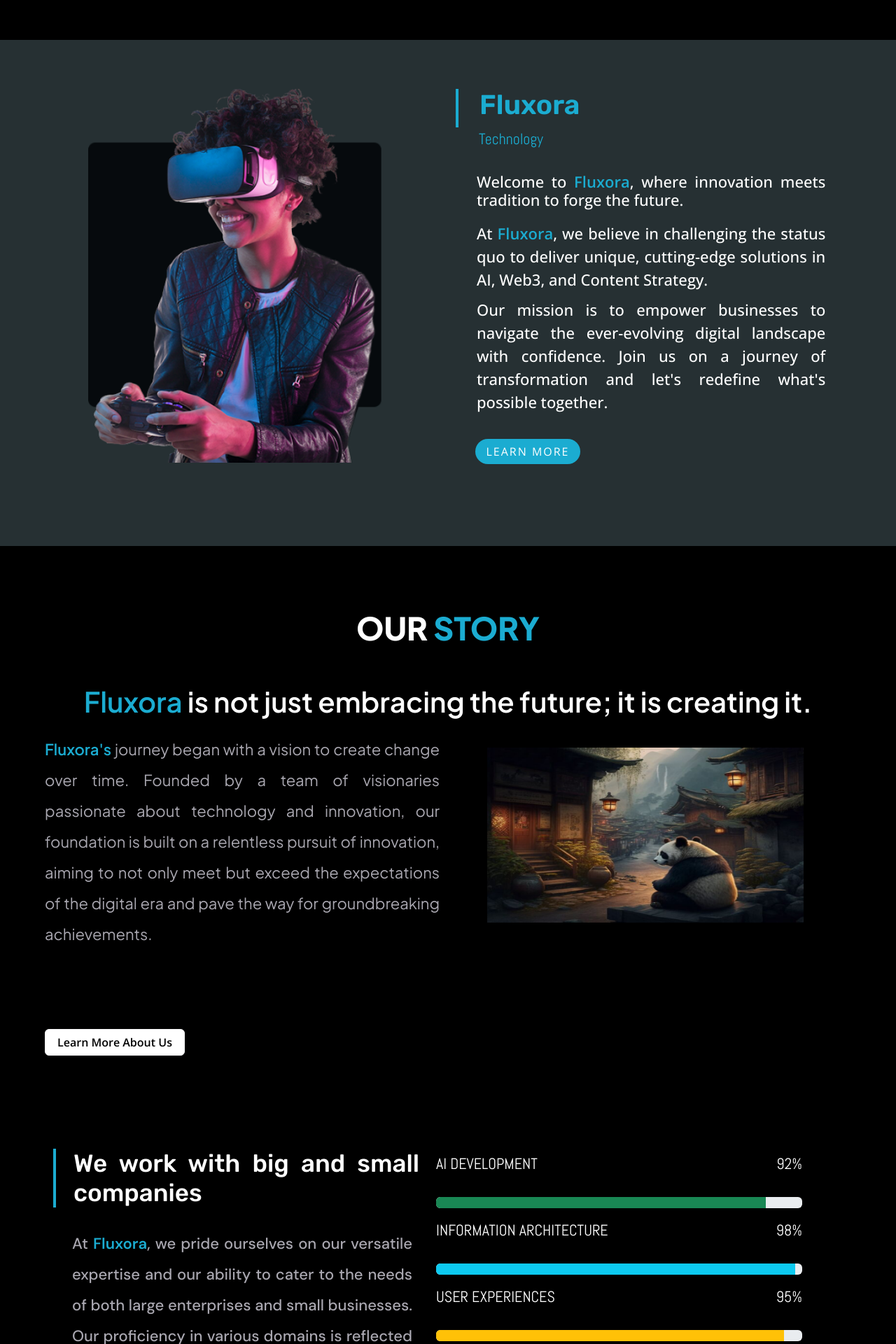
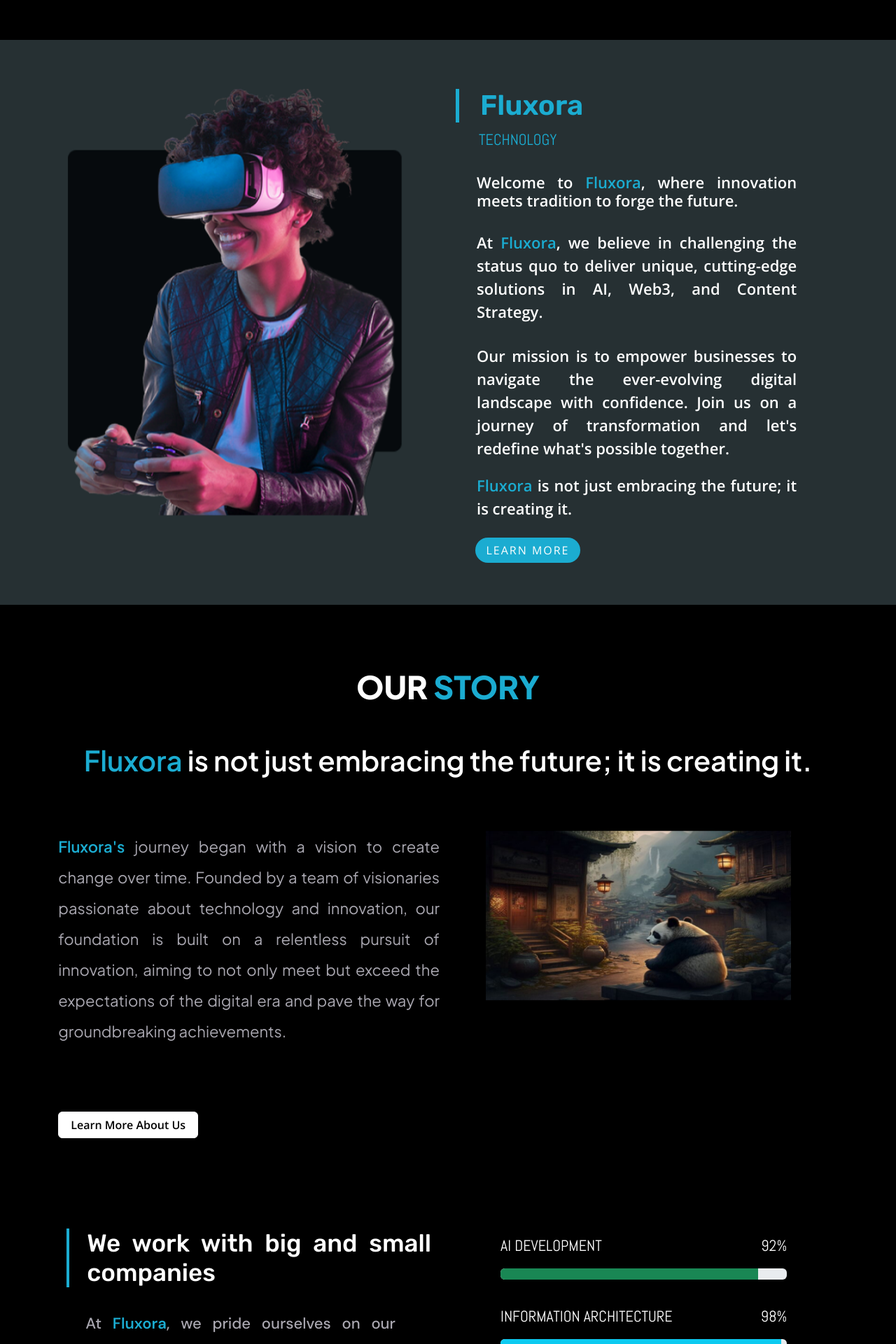
Before and after one commit to Mubashir-Ahmad/fluxora, a React (Create React App) app: page / in a window 1280 px wide. Shown: the part 820-2740 px from the top of the page at 70% size. Built offline with nearby package versions, Linux system fonts and the light colour scheme; some icons are missing.

Commit message:
10 commit

```diff
--- a/src/components/Homee/Home.jsx
+++ b/src/components/Homee/Home.jsx
@@ -154,13 +154,15 @@ function Home() {
           </div>
           <div className="col-lg" style={{paddingLeft: '10px'}} >
             <div className="fluxora_tech .upersection1_imgg" style={{display:"flex",flexDirection:'column',justifyContent:'flex-start'}}>
-            <div style={{borderLeft:'solid 4px #1BACD1',marginTop:'10px'}}>
-              <h1 style={{color:'#1BACD1',fontSize:'39px',textAlign:'left',fontWeight:'600',paddingLeft:'30px' }}className="lop">Fluxora</h1>
+
+            <div style={{marginTop:'10px'}}>
+              <h1 style={{borderLeft:'solid 5px #1BACD1',color:'#1BACD1',textAlign:'left',fontWeight:'600',paddingLeft:'30px',zIndex:'999',position:"relative" }}className="lop">Fluxora</h1>
             </div>
-              <p style={{color:'#1BACD1',fontSize:'22px',textAlign:'left',paddingLeft:'33px'}} className="loop_1">Technology</p>
-          <h2 style={{color:'white',fontSize:'22px',fontWeight:'500',textAlign:'justify',marginTop:'15px',paddingLeft:'30px'}} className="opensans">Welcome to <span style={{ color: "#1bacd1",fontWeight:"600" }}>Fluxora</span>, where innovation meets tradition to forge the future.</h2>
-        <p style={{color:'white',fontSize:'22px',textAlign:'justify',fontWeight:'500',margin:'10px 0px' ,paddingLeft:'30px'} } className="opensans">At <span style={{ color: "#1bacd1",fontWeight:"600" }}>Fluxora</span>, we believe in challenging the status quo to deliver unique, cutting-edge solutions in AI, Web3, and Content Strategy.</p>
-        <p style={{color:'white',fontSize:'22px',textAlign:'justify',fontWeight:'500',paddingLeft:'30px'}} className="opensans" >Our mission is to empower businesses to navigate the ever-evolving digital landscape with confidence. Join us on a journey of transformation and let's redefine what's possible together.</p>
+              <p style={{color:'#1BACD1',fontSize:'22px',textAlign:'left',paddingLeft:'33px',zIndex:'999',position:"relative"}} className="loop_1">TECHNOLOGY</p>
+          <h2 style={{color:'white',fontSize:'22px',fontWeight:'600',textAlign:'justify',margin:'15px 0px',paddingLeft:'30px',zIndex:'999',position:"relative"}} className="opensans">Welcome to <span style={{ color: "#1bacd1",fontWeight:"600" }}>Fluxora</span>, where innovation meets tradition to forge the future.</h2>
+        <p style={{color:'white',fontSize:'22px',textAlign:'justify',fontWeight:'600',margin:'15px 0px' ,paddingLeft:'30px',zIndex:'999',position:"relative"} } className="opensans">At <span style={{ color: "#1bacd1",fontWeight:"600" }}>Fluxora</span>, we believe in challenging the status quo to deliver unique, cutting-edge solutions in AI, Web3, and Content Strategy.</p>
+        <p style={{color:'white',fontSize:'22px',textAlign:'justify',fontWeight:'600',margin:'15px 0px',paddingLeft:'30px',zIndex:'999',position:"relative"}} className="opensans" >Our mission is to empower businesses to navigate the ever-evolving digital landscape with confidence. Join us on a journey of transformation and let's redefine what's possible together.</p>
+        <p style={{color:'white',fontSize:'22px',textAlign:'justify',fontWeight:'600',margin:'5px 0px',paddingLeft:'30px',zIndex:'999',position:"relative"}} className="opensans" ><span style={{ color: "#1bacd1",fontWeight:"600" }}>Fluxora</span> is not just embracing the future; it is creating it.</p>
         <Button
               type="button"
               className="btn btn-light fluxora_btn"
@@ -168,6 +170,7 @@ function Home() {
             >
               <p className="opensans" style={{margin:'0px',textAlign:'center',color:'white',letterSpacing:2}}>LEARN MORE</p>
             </Button>
+
           </div>
           </div>
         </div>
@@ -181,7 +184,7 @@ function Home() {
           isBottomAnimationVisible ? "slide-iin" : ""
         }`}
         style={{
-          width:'90%',
+          width:'87%',
           paddingTop:'50px'
           // , paddingLeft:'40px',
           // paddingRight:'40px'
@@ -202,7 +205,7 @@ function Home() {
           <span style={{ color: "#1bacd1",fontWeight:"600" }}>Fluxora </span>is not just embracing the future; it is creating it.
           </p>
         </div>
-        <div className="row">
+        <div className="row" style={{marginTop:'35px'}}>
           <div className="col-lg ourstory">
             {/* <p className="upersection1_content_SideB_P">{t("first_content")}</p> */}
             <p className="upersection1_content_SideB_P service_ai_heading"><span style={{ color: "#1bacd1",fontWeight:"600" }}>Fluxora's</span> journey began with a vision to create change over time. Founded by a team of visionaries passionate about technology and innovation, our foundation is built on a relentless pursuit of innovation, aiming to not only meet but exceed the expectations of the digital era and pave the way for groundbreaking achievements.</p>
@@ -220,41 +223,51 @@ function Home() {
             <img src={image3} className="upersection1_img" />
           </div>
         </div>
-          <div className="row" style={{width:'97%',paddingTop:'10%'}}>
+          <div className="row" style={{width:'100%',paddingTop:'10%'}}>
             <div className="col-lg" style={{marginTop:'10px'}}>
               <div style={{borderLeft:'solid 4px #1BACD1',marginTop:'10px'}}>
                 <h2 style={{color:'white',fontWeight:'500',position:'relative',zIndex:999,fontSize:'35px',textAlign:'justify',marginLeft:'25px'}} className="lop">
                 We work with big and small companies
                 </h2>
               </div>
-              <h3 className="service_ai" style={{color: '#A9A7B0',lineHeight:'2',margin:'30px 10px 10px 27px',fontSize:'22px',fontWeight:'500',position:'relative',zIndex:999,textAlign:'justify'}}>
+              <h3 className="service_ai" style={{width:'85%',color: '#A9A7B0',lineHeight:'2',margin:'30px 10px 10px 27px',fontSize:'22px',fontWeight:'500',position:'relative',zIndex:999,textAlign:'justify'}}>
               At <span style={{ color: "#1bacd1",fontWeight:"600" }}>Fluxora</span>, we pride ourselves on our versatile expertise and our ability to cater to the needs of both large enterprises and small businesses. Our proficiency in various domains  is reflected in our success rates:
               </h3>
-              <h3 className="service_ai" style={{color: '#A9A7B0',lineHeight:'2',margin:'30px 10px 10px 27px',fontSize:'22px',textAlign:'justify',fontWeight:'500',position:'relative',zIndex:999}}>
+              <h3 className="service_ai" style={{width:'85%',color: '#A9A7B0',lineHeight:'2',margin:'30px 10px 10px 27px',fontSize:'22px',textAlign:'justify',fontWeight:'500',position:'relative',zIndex:999}}>
               Partner with <span style={{ color: "#1bacd1",fontWeight:"600" }}>Fluxora</span>, where expertise meets excellence, regardless of the size of your business.
               </h3>
             </div>
             <div className="col-lg" style={{marginTop:'10px'}}>
+              <div className="progress_box">
                   <div className="progress_bar">
+                    <div className="progress_barr">
                     <p>AI DEVELOPMENT</p>
                     <p>92%</p>
+                    </div>
+            <ProgressBar variant="success" now={90} />
                   </div>
-            <ProgressBar variant="success" now={90} />
             <div className="progress_bar">
+            <div className="progress_barr">
                     <p>INFORMATION ARCHITECTURE</p>
                     <p>98%</p>
                   </div>
             <ProgressBar variant="info" now={98} />
+                  </div>
             <div className="progress_bar">
+            <div className="progress_barr">
                     <p>USER EXPERIENCES</p>
                     <p>95%</p>
               </div>
             <ProgressBar variant="warning" now={95} />
+              </div>
             <div className="progress_bar">
+            <div className="progress_barr">
                     <p>USER INTERFACE</p>
                     <p>88%</p>
                   </div>
             <ProgressBar variant="danger" now={88} />
+                  </div>
+            </div>
             </div>
           </div>
       </div>
@@ -266,7 +279,7 @@ function Home() {
           <div className="row" style={{ justifyContent: "center" }}>
             <div className="col-lg uppersection3_box1">
               <h5 className="service_ai_heading">Content Strategy</h5>
-              <p className="service_ai" style={{color:'white',fontSize:'17px',textAlign:'justify',fontWeight:'500'}}>In a world flooded with information, Fluxora crafts content that cuts through the noise. Our strategic approach ensures your message not only reaches but resonates with your audience, driving engagement and fostering lasting connections. Let's tell your story in a way that captivates and convinces.</p>
+              <p className="service_ai" style={{color:'#a6abab',fontSize:'17px',textAlign:'justify',fontWeight:'500',padding:'16px 0px'}}>In a world flooded with information, Fluxora crafts content that cuts through the noise. Our strategic approach ensures your message not only reaches but resonates with your audience, driving engagement and fostering lasting connections. Let's tell your story in a way that captivates and convinces.</p>
               <img src={image9} />
               <div className="overlay">
                 <div className="overlay-content">
@@ -297,7 +310,7 @@ function Home() {
             </div>
             <div className="col-lg uppersection3_box1">
               <h5 className="service_ai_heading">AI</h5>
-              <p className="service_ai" style={{color:'white',fontSize:'17px',textAlign:'justify',fontWeight:'500'}}>At Fluxora, AI is more than just technology; it's the key to unlocking unprecedented opportunities for growth and innovation. Our AI solutions are designed to transform complex challenges into simple solutions, optimizing operations and enhancing decision-making processes. Embrace AI with Fluxora and lead the charge in your industry.</p>
+              <p className="service_ai" style={{color:'#a6abab',fontSize:'17px',textAlign:'justify',padding:'16px 0px',fontWeight:'500'}}>At Fluxora, AI is more than just technology; it's the key to unlocking unprecedented opportunities for growth and innovation. Our AI solutions are designed to transform complex challenges into simple solutions, optimizing operations and enhancing decision-making processes. Embrace AI with Fluxora and lead the charge in your industry.</p>
               <img src={image9} />
               <div className="overlay">
                 <div className="overlay-content">
@@ -318,7 +331,7 @@ function Home() {
             <div className="col-lg uppersection3_box1">
               <h5 className="service_ai_heading">Web3.0</h5>
 
-              <p style={{color:'white',fontSize:'17px',textAlign:'justify',fontWeight:'500',}} className="service_ai">Step into the future with Fluxora's Web3 services, where decentralization opens up a new realm of possibilities. From blockchain to digital assets, our expertise empowers clients to navigate the Web3 space confidently. Whether it's launching an NFT project or integrating blockchain technology, Fluxora is your gateway to the next digital revolution.</p>
+              <p style={{color:'#a6abab',fontSize:'17px',textAlign:'justify',fontWeight:'500',padding:'16px 0px'}} className="service_ai">Step into the future with Fluxora's Web3 services, where decentralization opens up a new realm of possibilities. From blockchain to digital assets, our expertise empowers clients to navigate the Web3 space confidently. Whether it's launching an NFT project or integrating blockchain technology, Fluxora is your gateway to the next digital revolution.</p>
               <img src={image9} />
               <div className="overlay">
                 <div className="overlay-content">
@@ -367,15 +380,15 @@ function Home() {
       </div>
       <div className="yyy">
       <div className="blog_container">
-        <div className="container">
+        <div className="container-fluid">
           <div className="row" style={{ padding: "65px 0px" }}>
             <h4 className="blog_heading service_ai_heading">Blogs</h4>
           </div>
           <div className="row" style={{ justifyContent: "center" }}>
             <Swiper
               slidesPerView={slidesPerVieww}
-              modules={[Autoplay]}
-              autoplay={{ delay: 5000 }}
+              // modules={[Autoplay]}
+              // autoplay={{ delay: 5000 }}
               className="mySwiper"
             >
               <SwiperSlide>
@@ -603,8 +616,8 @@ function Home() {
             </SwiperSlide> */}
           {/* </Swiper> */}
         </div>
+      <Footer />
       </div>
-      <Footer />
     </div>
   );
 }
--- a/src/components/Homee/home.css
+++ b/src/components/Homee/home.css
@@ -15,6 +15,15 @@ body {
   border-radius: 50px;
   margin-left: 28px;
   margin-top: 20px;
+  z-index: 999;
+}
+.upersection1_imgg {
+  margin-top: 30px;
+  /* object-fit: contain; */
+  width: 80%;
+  animation: slideFromRightt 10s ease-in-out;
+  opacity: 0;
+
 }
 .home_image_box{
   display: flex;
@@ -31,7 +40,7 @@ body {
   font-family: "Open Sans", sans-serif;
 }
 .fluxora_btn:hover{
-
+ background-color: #076cf0;
   color: white;
   transform: scale(1.2);
 }
@@ -42,11 +51,16 @@ body {
   }
   .progress_bar{
     /* margin: 5px 0px; */
-    padding: 15px 0px;
+    padding: 18px 0px;
     display: flex;
     justify-content:space-between ;
+    flex-direction: column;
   }
-  .progress_bar >p{
+  .progress_barr{
+    display: flex;
+    justify-content: space-between;
+  }
+  .progress_barr  >p{
     z-index: 999;
     position: relative;
     color: white;
@@ -54,6 +68,7 @@ body {
     font-weight: 500;
     text-align: justify;
     font-family: "Abel", sans-serif;
+
   }
   .bottom-animation {
     opacity: 0;
@@ -156,7 +171,16 @@ body {
       transform: translateX(0);
   }
 }
-
+@keyframes slideFromRightt {
+  0% {
+      opacity: 0;
+      transform: translateX(100%);
+  }
+  100% {
+      opacity: 1;
+      transform: translateX(0);
+  }
+}
 .upersection1_content{
   display: flex;
   justify-content: center;
@@ -191,6 +215,10 @@ body {
   font-weight: 600;
   z-index: 999;
 }
+.progress_box{
+  width: 93%;
+  padding-left: 75px;
+}
 .upersection1_content_SideB_P{
   text-align: justify;
   /* color: #e8e8e8; */
@@ -202,6 +230,7 @@ body {
   font-optical-sizing: auto;
   font-style: normal;
   line-height: 2;
+  padding-top: 20px;
 }
 .upersection1_content_SideB_Button{
       /* background: #334d50;
@@ -254,12 +283,13 @@ background: linear-gradient(to left, rgba(19,101,141,0.8), rgba(0,0,0,0.8) 50%);
 .blog_container{
   /* background-color: white; */
   /* height: 100vh; */
+  padding: 0px 80px;
 }
 .uppersection3_heading {
   font-family: 'Times New Roman', Times, serif;
   color: white;
   font-size: 45px;
-  font-weight: 600;
+  font-weight: 700;
   z-index: 999;
 }
 .blog_heading{
@@ -277,7 +307,7 @@ background: linear-gradient(to left, rgba(19,101,141,0.8), rgba(0,0,0,0.8) 50%);
   margin: 10px;
   /* padding-left: 40px;
   padding-right: 40px; */
-  padding: 25px 15px;
+  padding: 30px 30px;
   display: flex;
   flex-direction: column;
   align-items: flex-start;
@@ -290,7 +320,7 @@ background: linear-gradient(to left, rgba(19,101,141,0.8), rgba(0,0,0,0.8) 50%);
   color: white;
   text-align: left;
   font-size: 28px;
-  font-family:'Franklin Gothic Medium', 'Arial Narrow', Arial, sans-serif;
+  font-weight: 700;
 }
 .uppersection3_box1 >p{
   color: #A9A7B0;
@@ -394,15 +424,21 @@ background: linear-gradient(180deg, rgba(0,0,0,1) 3%, rgba(19,101,141,1) 100%);
   padding: 0px;
   flex-direction: column;
   align-items: center;
+  box-shadow: 10px 11px 33px 0px rgba(0,0,0,0.67);
+  -webkit-box-shadow: 10px 11px 33px 0px rgba(0,0,0,0.67);
+  -moz-box-shadow: 10px 11px 33px 0px rgba(0,0,0,0.67);
   position: relative; /* Add this line */
   overflow: hidden; /* Add this line */
-  border: 1px solid #36D1DC;
-  background-color: rgba(27, 172, 209, 0.1); /* Adjust the alpha value for opacity */
+  /* border: 1px solid #36D1DC;
+  background-color: rgba(27, 172, 209, 0.1); Adjust the alpha value for opacity */
 }
 .uppersection4_box1 >img{
-  width: 100%; /* Ensure the image takes the full width of its container */
+  width: 80%; /* Ensure the image takes the full width of its container */
   height: 100%; /* Ensure the image takes the full height of its container */
   object-fit: cover;
+  box-shadow: 10px 11px 33px 0px rgba(0,0,0,0.67);
+-webkit-box-shadow: 10px 11px 33px 0px rgba(0,0,0,0.67);
+-moz-box-shadow: 10px 11px 33px 0px rgba(0,0,0,0.67);
 }
 .uppersection4_box1 > p{
   color: white;
@@ -417,7 +453,7 @@ background: linear-gradient(180deg, rgba(0,0,0,1) 3%, rgba(19,101,141,1) 100%);
   /* background-color: rgba(27, 172, 209, 0.1); */
   /* position: absolute; */
   /* background-color: #1BACD1; */
-  padding: 0px 40px;
+  padding: 0px 80px;
   /* margin-top: 10%; */
 }
 .heading_content{
@@ -454,7 +490,8 @@ background: linear-gradient(180deg, rgba(0,0,0,1) 3%, rgba(19,101,141,1) 100%);
 
 }
 .fluxora_tech{
-  width: 90%;
+  width: 83%;
+  animation: slideFromRightt 3s ease-in-out;
 }
 .fluxora_technology{
   background-color: #263033;
@@ -485,6 +522,9 @@ z-index: 999 !important;
   /* height: 17vmax; */
   border-radius: 20px;
   transition: 0.5s ease-in-out;
+  box-shadow: 10px 11px 33px 0px rgba(0,0,0,0.67);
+-webkit-box-shadow: 10px 11px 33px 0px rgba(0,0,0,0.67);
+-moz-box-shadow: 10px 11px 33px 0px rgba(0,0,0,0.67);
   /* background-color: rgba(27, 172, 209, 0.1); Adjust the alpha value for opacity */
   /* background: linear-gradient(180deg, rgba(27, 172, 209, 1) 0%, rgba(2, 102, 128, 1) 55%); */
   /* background-image: linear-gradient(to right, #132a2f, #154f5e); */
@@ -540,13 +580,7 @@ z-index: 999 !important;
   font-style: normal;
   /* font-family:'Trebuchet MS', 'Lucida Sans Unicode', 'Lucida Grande', 'Lucida Sans', Arial, sans-serif */
 }
-.upersection1_imgg {
-  margin-top: 30px;
-  object-fit: contain;
-  width: 80%;
-  animation: slideFromRight 3s ease-in-out forwards;
-  opacity: 0;
-}
+
 .swiper_box1 {
   display: flex;
   width: 100%;
@@ -554,8 +588,8 @@ z-index: 999 !important;
 }
 
 .swiper_box1 > img {
-  width: 35%;
-  height: 35%;
+  width: 18%;
+  height: 18%;
 }
 
 .swiper_box2 {
@@ -590,11 +624,13 @@ z-index: 999 !important;
   display: flex;
   flex-direction: column;
   justify-content: flex-start;
-  row-gap:70px;
+  row-gap:50px;
   padding: 0px;
 }
 .fluxora_technology_img{
   height: 90%;
+  z-index: 999;
+  position: relative;
 
 }
 .service_ai{
@@ -641,6 +677,12 @@ body{
   margin: 0px;
     right: 0%;
   }
+  .uppersection5{
+    padding: 0px 10px;
+  }
+  .blog_container{
+    padding: 0px 10px;
+  }
 }
 @media screen and (max-width:980px) {
   .home_img>img{
@@ -681,6 +723,10 @@ body{
   .aa_heading{
     font-size: 35px;
   }
+  .progress_box{
+    width: 100%;
+    padding-left: 20px;
+  }
 }
 @media screen and (max-width:400px) {
 
@@ -713,6 +759,10 @@ body{
 }
 }
 @media screen and (max-width:850px) {
+  .progress_box{
+    width: 100%;
+    padding-left: 20px;
+  }
   .upersection2_img {
     position: relative;
     margin-top: 30px;
--- a/src/components/footer/Footer.jsx
+++ b/src/components/footer/Footer.jsx
@@ -100,8 +100,8 @@ function Footer() {
           <div className="sevice-content align-items-center">
             {/* <div className="section-tittle"> */}
             {/* <img sr */}
-            <Button variant="light" style={{margin:'20px 0px',padding:'11px 0px' , width:'85%'}} onClick={()=>navigate('/contactus')}>
-              <h5 style={{margin:'0px',textAlign:'center',fontWeight:'700'}}>Contact Us</h5>
+            <Button variant="light" style={{margin:'20px 0px' , width:'75%',height:'25%'}} onClick={()=>navigate('/contactus')}>
+              <h5 style={{margin:'0px',textAlign:'center',fontWeight:'600'}}>Contact Us</h5>
               </Button>
             <div className="icons">
               {/* <img src={image01} style={{
@@ -124,7 +124,7 @@ function Footer() {
               <img src={image9} />
             </div>
             <div className="fluxora_footer">
-                  <h4 style={{color:'white',fontWeight:'600',fontFamily:'monospace',textAlign:'end'}}>English version</h4>
+                  <h4 style={{color:'white',fontWeight:'500',textAlign:'end'}} className="footer_english">English version</h4>
                 </div>
             <div className="language-select" style={{margin:'10px 0px'}}>
               <div className="d-flex justify-content-end align-items-center language-select-root">
```
Also changed, not shown: src/components/Navbar/Navbar.jsx (+5 -5 lines), src/components/Navbar/navbar.css (+6 -1 lines), src/components/footer/footer.css (+7 -0 lines).
